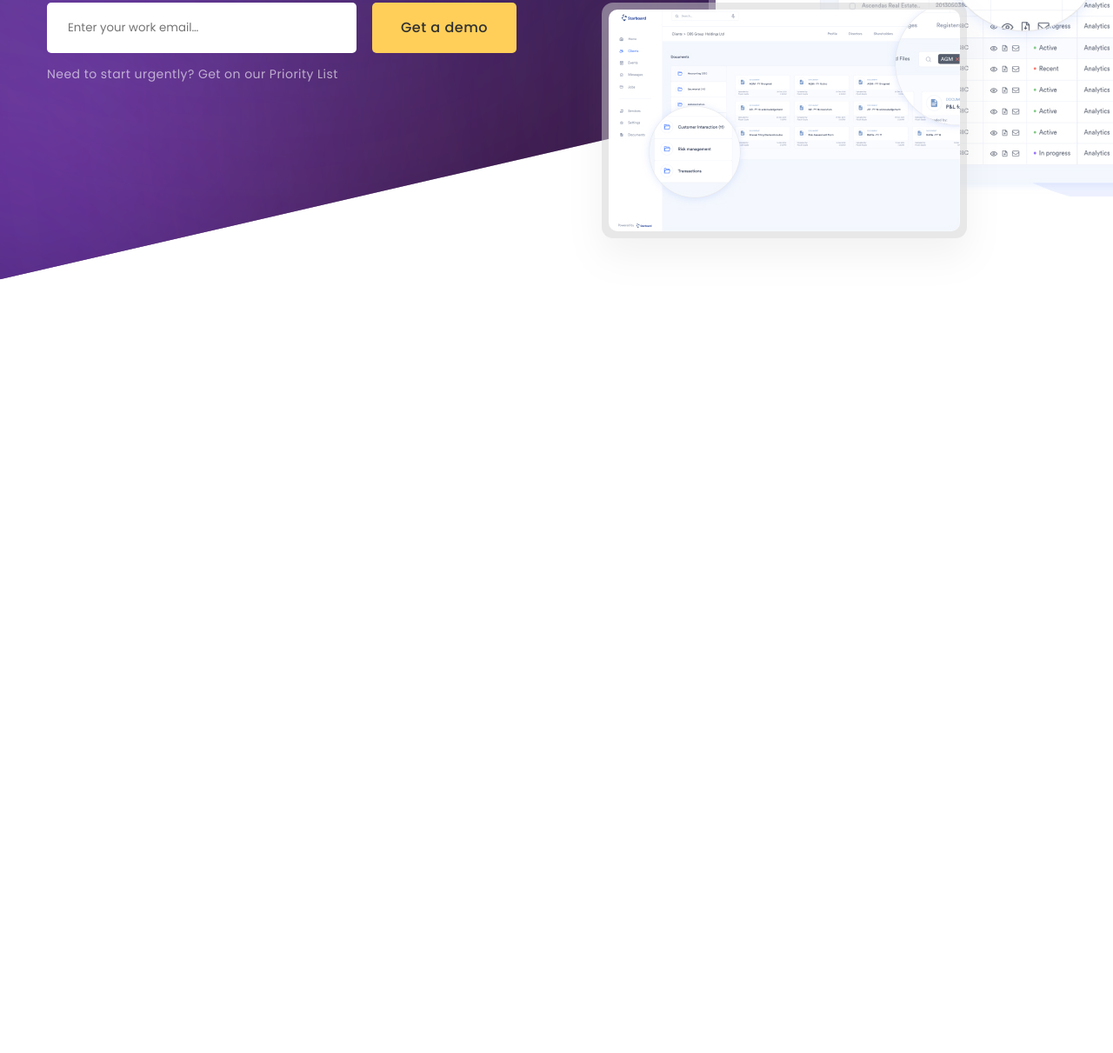
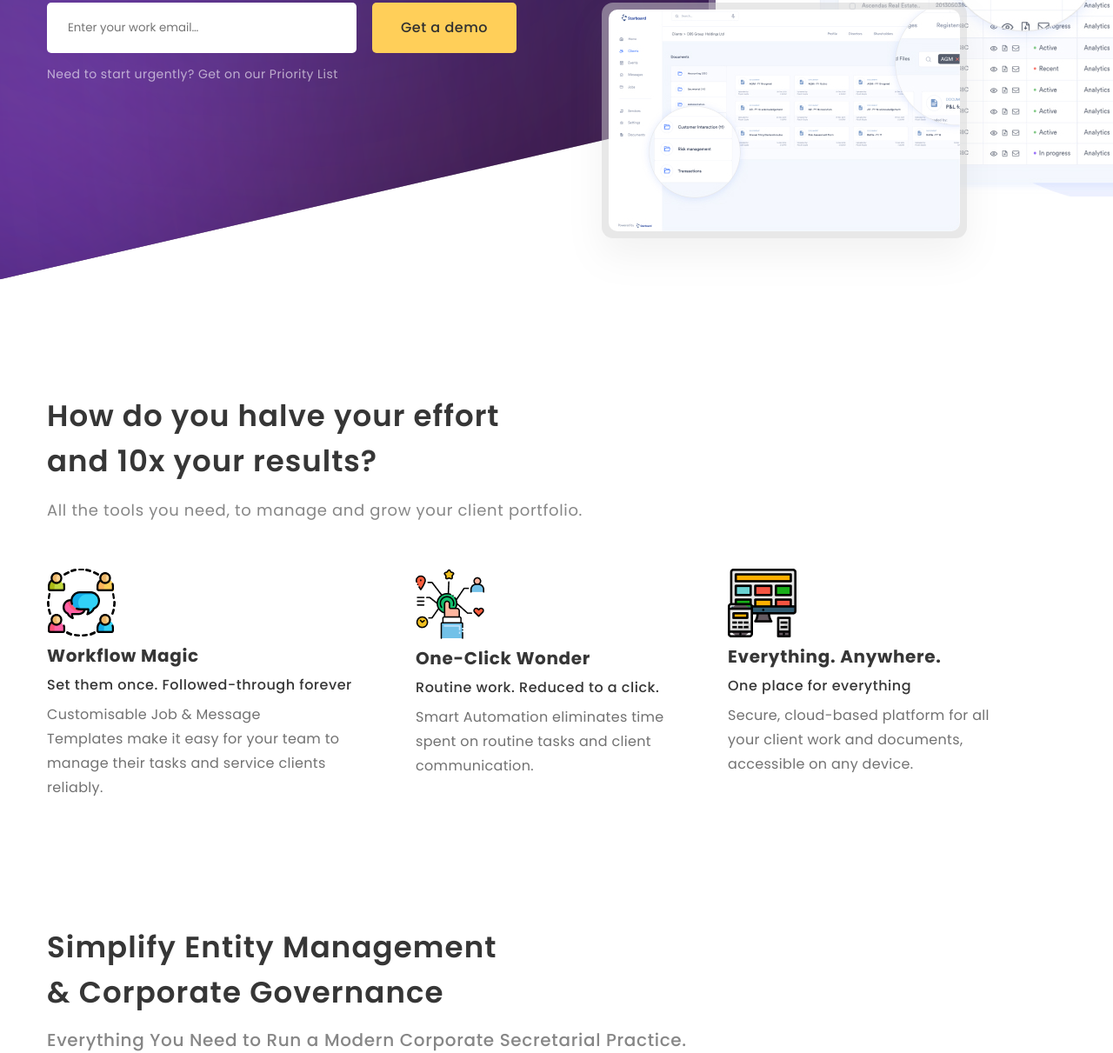
Before and after one commit to p1nkbe4rd/Starboard, a website: page src/index.html in a window 1280 px wide. Shown: the part 561-1772 px from the top of the page at 87% size. Before the commit the page ends 896 px from the top, so only its background shows below. Drawn offline with nearby package versions, Linux system fonts and the light colour scheme; files that its build step writes are made by us from their sources; files whose address does not match are found by name.

Commit message:
tools (no adaptive)

```diff
--- a/src/index.html
+++ b/src/index.html
@@ -70,10 +70,50 @@
                 <div class="window-big__dot"></div>
                 <div class="window-big__dot"></div>
             </div>
-            <img src="img/homepage/promo_image_big.jpg" alt="promo-image-big" class="window-big__img">
+            <img src="img/homepage/promo-image_big.jpg" alt="promo-image-big" class="window-big__img">
         </div>
         <div class="promo__window-small window-small">
-            <img src="img/homepage/promo_image_small.jpg" alt="promo-image-small" class="window-small__img">
+            <img src="img/homepage/promo-image_small.jpg" alt="promo-image-small" class="window-small__img">
+        </div>
+    </section>
+    <section class="tools">
+        <div class="tools__container container">
+            <h2 class="tools__header">How do you halve your effort and 10x your results?</h2>
+            <p class="tools__subheader">All the tools you need, to manage and grow your client portfolio.</p>
+            <div class="tools__items">
+                <div class="tools__item tools-item">
+                    <img src="img/homepage//tools-icon_first.png" alt="tools-icon-first" class="tools-item__img">
+                    <h4 class="tools-item__title">Workflow Magic</h4>
+                    <p class="tools-item__subtitle">Set them once. Followed-through forever</p>
+                    <p class="tools-item__descr">
+                        Customisable Job & Message<br> Templates make it easy for your team to manage their tasks and service clients reliably.
+                    </p>
+                </div>
+                <div class="tools__item tools-item">
+                    <img src="img/homepage/tools-icon_second.png" alt="tools-icon_second" class="tools-item__img">
+                    <h4 class="tools-item__title">One-Click Wonder</h4>
+                    <p class="tools-item__subtitle">Routine work. Reduced to a click.</p>
+                    <p class="tools-item__descr">
+                        Smart Automation eliminates time spent on routine tasks and client communication.
+                    </p>
+                </div>
+                <div class="tools__item tools-item">
+                    <img src="img/homepage/tools-icon_third.png" alt="tools-icon_third" class="tools-item__img">
+                    <h4 class="tools-item__title">Everything. Anywhere.</h4>
+                    <p class="tools-item__subtitle">One place for everything</p>
+                    <p class="tools-item__descr">
+                        Secure, cloud-based platform for all your client work and documents, accessible on any device.
+                    </p>
+                </div>
+            </div>
+        </div>
+    </section>
+    <section class="management">
+        <div class="management__container container">
+            <h2 class="management__header">Simplify Entity Management & Corporate Governance</h2>
+            <p class="management__subheader">
+                Everything You Need to Run a Modern Corporate Secretarial Practice.
+            </p>
         </div>
     </section>
 </body>
--- /dev/null
+++ b/src/sass/blocks/_management.scss
@@ -0,0 +1,21 @@
+.management {
+    padding-top: 143px;
+    &__header {
+        max-width: 518px;
+        font-weight: 600;
+        font-size: rem(34);
+        line-height: relativeUnit(52,34);
+        letter-spacing: 1.11132px;
+        color: #363636;
+    }
+    &__subheader {
+        margin-top: 14px;
+        font-weight: 500;
+        font-size: rem(20);
+        line-height: relativeUnit(30,20);
+        letter-spacing: 0.653717px;
+        color: #363636;
+        mix-blend-mode: normal;
+        opacity: 0.6;
+    }
+}
--- /dev/null
+++ b/src/sass/blocks/_tools.scss
@@ -0,0 +1,55 @@
+.tools {
+    padding-top: 117px;
+    &__header {
+        max-width: 601px;
+        font-weight: 600;
+        font-size: rem(34);
+        line-height: relativeUnit(52,34);
+        letter-spacing: 1px;
+        color: #363636;
+    }
+    &__subheader {
+        margin-top: 17px;
+        font-weight: 400;
+        font-size: rem(18);
+        line-height: relativeUnit(27,18);
+        letter-spacing: 0.653717px;
+        color: #363636;
+        mix-blend-mode: normal;
+        opacity: 0.6;
+    }
+    &__items {
+        margin-top: 54px;
+        display: grid;
+        grid-template: 266px / 351px 286px 301px;
+        gap: 73px;
+    }
+    &-item {
+        max-width: 356px;
+        &__title {
+            font-weight: 700;
+            font-size: rem(20);
+            line-height: relativeUnit(30,20);
+            letter-spacing: 0.653717px;
+            color: #363636;
+        }
+        &__subtitle {
+            margin-top: 7px;
+            font-weight: 500;
+            font-size: rem(16);
+            line-height: relativeUnit(24,16);
+            letter-spacing: 0.522973px;
+            color: #363636;
+        }
+        &__descr {
+            margin-top: 8px;
+            font-weight: 400;
+            font-size: rem(16);
+            line-height: relativeUnit(28,16);
+            letter-spacing: 0.317602px;
+            color: #363636;
+            mix-blend-mode: normal;
+            opacity: 0.7;
+        }
+    }
+}
--- a/src/sass/blocks/_windows.scss
+++ b/src/sass/blocks/_windows.scss
@@ -19,6 +19,7 @@
         background: rgba(255, 255, 255, 0.6);
     }
     img {
+        border-radius: 8px;
         position: absolute;
         bottom: 11px
     }
--- a/src/sass/style.scss
+++ b/src/sass/style.scss
@@ -21,4 +21,6 @@
 @import "blocks/promo";
 @import "blocks/header";
 @import "blocks/windows";
+@import "blocks/tools";
+@import "blocks/management";
 @import "blocks/media";
```
Also changed, not shown: dist/css/style.min.css, dist/img/homepage/promo-image_big.jpg (added), dist/img/homepage/promo-image_small.jpg (added), dist/img/homepage/tools-icon_first.png (added), dist/img/homepage/tools-icon_second.png (added), dist/img/homepage/tools-icon_third.png (added), dist/index.html, src/img/homepage/Client Management Dashboard.png (deleted), src/img/homepage/promo-image_big.jpg (renamed from src/img/homepage/promo_image_big.jpg), src/img/homepage/promo-image_small.jpg (renamed from src/img/homepage/promo_image_small.jpg), src/img/homepage/tools-icon_first.png (added), src/img/homepage/tools-icon_second.png (added), src/img/homepage/tools-icon_third.png (added).
